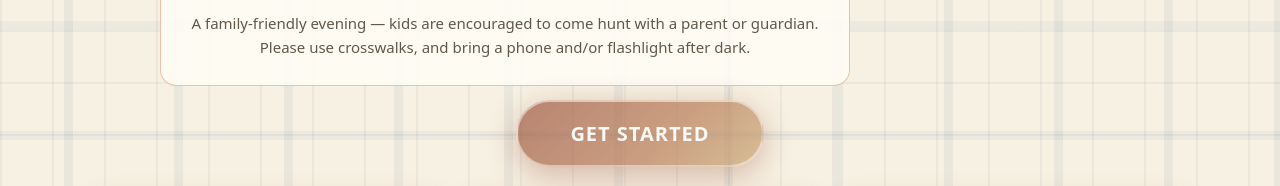
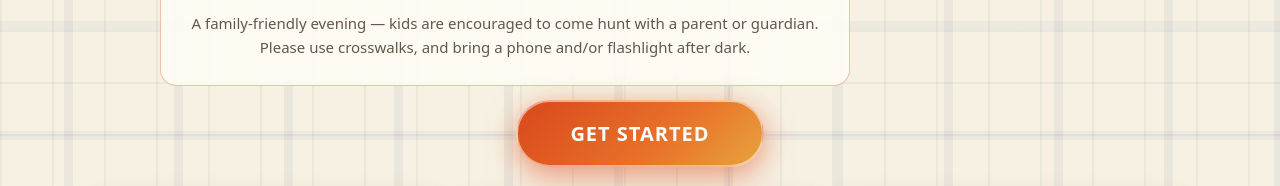
Before and after one commit to Kmberry1989/scarecrow-hunt, a plain HTML site: page index.html in a window 1280 px wide. Shown: the part 823-1009 px from the top of the page. Drawn offline with Linux system fonts and the light colour scheme.

Commit message:
Enable Get Started button immediately (was gated to 5:30 PM)

```diff
--- a/index.html
+++ b/index.html
@@ -225,7 +225,7 @@
   var btn = document.getElementById("getStartedBtn");
   if (!btn) return;
   var EVENT_AT = new Date('2026-10-02T17:30:00-04:00').getTime();
-  function live() { return Date.now() >= EVENT_AT; }
+  function live() { return true; /* enabled on demand 2026-10-02 */ }
   function refresh() {
     var on = live();
     btn.classList.toggle("is-dormant", !on);
```
